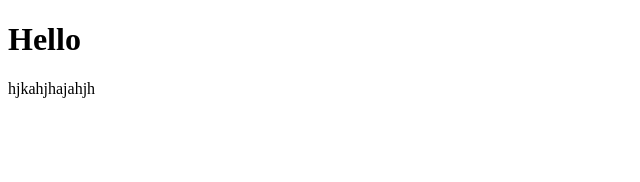
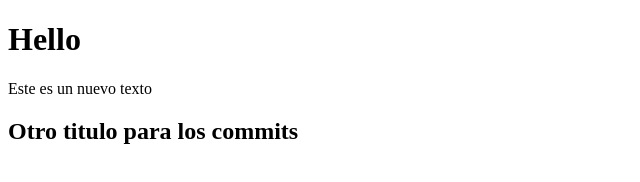
Before and after one commit to romanLuis-coder/Roman-Luis-web_dev, a plain HTML site: page Desktop/index.html in a window 1280 px wide. Shown: the whole page, without its empty margins (0-640 px from the left). Drawn offline with Linux system fonts and the light colour scheme.

Commit message:
Nuevo texto al html

```diff
--- a/Desktop/index.html
+++ b/Desktop/index.html
@@ -2,5 +2,6 @@
 <html>
 
 <h1>Hello</h1>
-<p>hjkahjhajahjh</p>
+<p>Este es un nuevo texto</p>
+<h2>Otro titulo para los commits</h2>
 </html>
```
